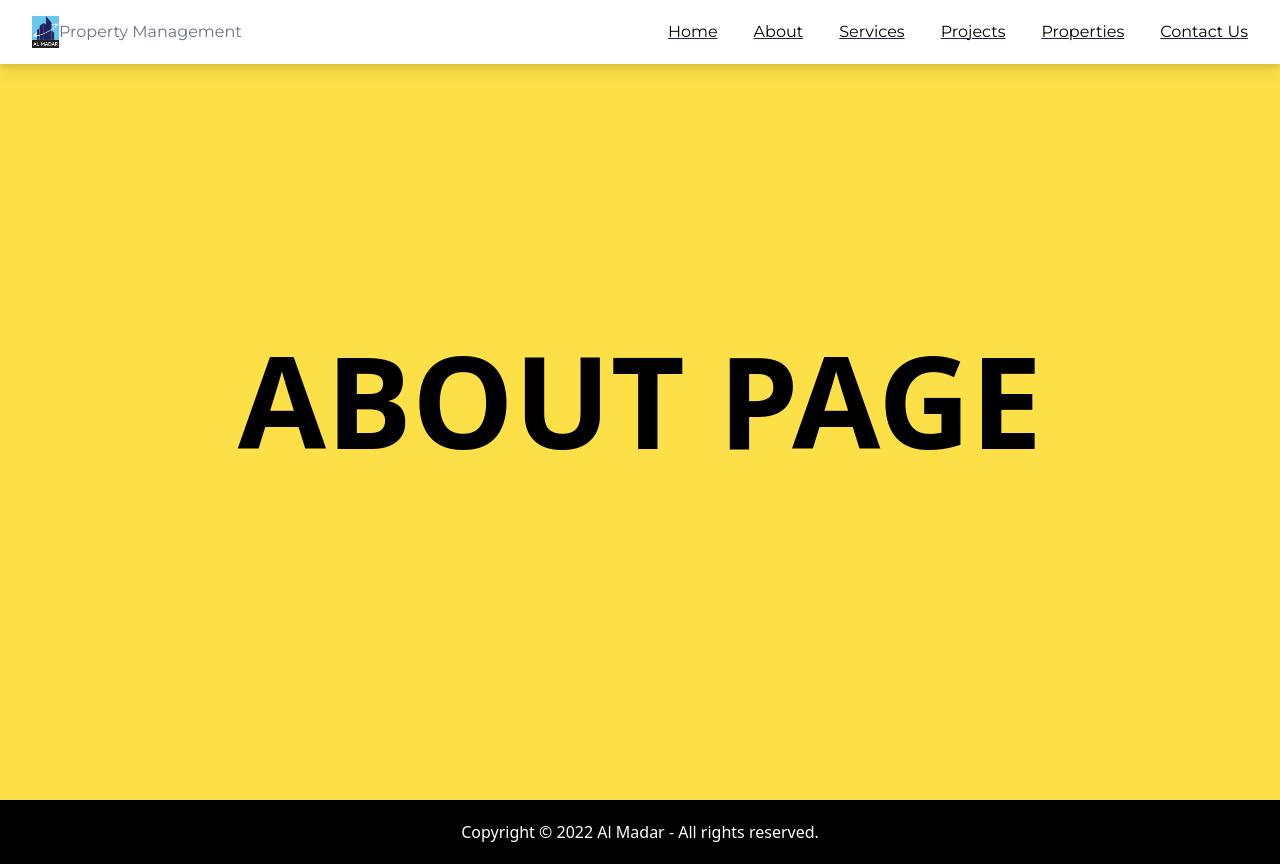
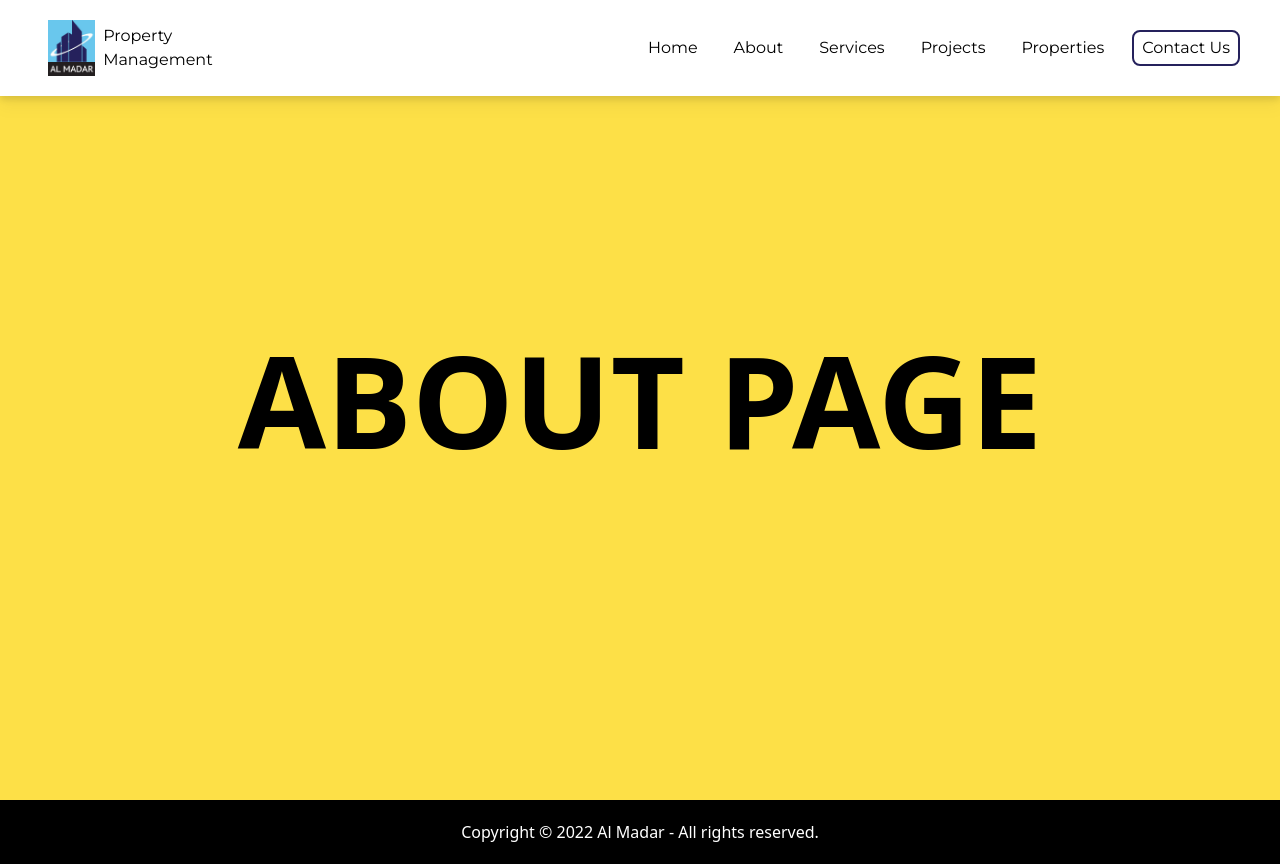
Before and after one commit to deepchandra02/AMPM-website, a React (Create React App) app: page /about in a window 1280 px wide. Built offline with nearby package versions, Linux system fonts and the light colour scheme.

Commit message:
navbar style final

```diff
--- a/src/components/Navbar.jsx
+++ b/src/components/Navbar.jsx
@@ -9,8 +9,8 @@ const Navbar = () => {
   const handleClose = () => setNav(!nav);
 
   return (
-    <nav className="bg-white h-16 w-screen fixed drop-shadow-lg">
-      <div className="justify-around px-6">
+    <nav className="bg-white h-18 w-screen fixed drop-shadow-lg">
+      <div className="justify-around px-2 lg:px-10">
         <div className="flex justify-between">
           <div className="flex space-x-7">
             <div>
@@ -19,20 +19,19 @@ const Navbar = () => {
                 to="/"
                 className="flex items-center justify-start py-4 px-2"
               >
-                {/* cant' make responsive */}
-                <img className="h-8 w-auto md:h-15" src={Logo} alt="logo" />
-                <span className="font-montserrat text-gray-500 text-md">
-                  Property Management
+                <img className="h-14 w-auto" src={Logo} alt="logo" />
+                <span className="p-2 text-black font-montserrat">
+                  Property <br /> Management
                 </span>
               </Link>
             </div>
           </div>
           {/* <!-- Navbar items --> */}
-          <div className="hidden md:flex justify-end items-center space-x-5 ">
-            <Link to="/" className="nav-items">
+          <div className="hidden lg:flex justify-end items-center space-x-5 ">
+            <Link to="/" id="/" className="nav-items">
               Home
             </Link>
-            <Link to="/about" className="nav-items">
+            <Link to="/about" id="about" className="nav-items">
               About
             </Link>
             <Link to="/services" className="nav-items">
@@ -44,12 +43,15 @@ const Navbar = () => {
             <Link to="/properties" className="nav-items">
               Properties
             </Link>
-            <Link to="/contact" className="nav-items">
+            <Link
+              to="/contact"
+              className="p-2 pt-1 pb-1 current text-black font-montserrat transition duration-300 border-2 border-mpurple rounded-lg hover:bg-mpurple hover:text-white"
+            >
               Contact Us
             </Link>
           </div>
           {/* <!-- Mobile menu button --> */}
-          <div className="md:hidden flex items-center" onClick={handleClick}>
+          <div className="lg:hidden flex items-center" onClick={handleClick}>
             <button className="outline-none mobile-menu-button">
               <svg
                 className="w-8 h-8"
@@ -71,7 +73,6 @@ const Navbar = () => {
       </div>
 
       {/* <!-- mobile menu --> */}
-      {/* <div className={!nav ? "hidden" : "absolute bg-zinc-200 w-full px-8"}> */}
       <ul className={!nav ? "hidden" : "absolute bg-zinc-200 w-full px-8"}>
         <li className="border-b-2 border-zinc-300 w-full">
           <Link onClick={handleClose} to="/">
--- a/src/index.css
+++ b/src/index.css
@@ -12,5 +12,5 @@
 }
 
 .nav-items {
-  @apply p-2 text-black underline decoration-mpurple decoration-1 font-montserrat hover:text-mpurple transition duration-300
+  @apply p-2 text-black target:underline hover:underline decoration-mpurple decoration-1 font-montserrat transition duration-1000 hover:font-medium hover:text-mpurple
 }
--- a/src/pages/about.jsx
+++ b/src/pages/about.jsx
@@ -2,7 +2,10 @@ import React from "react";
 
 const About = () => {
   return (
-    <div className="h-screen flex justify-center items-center bg-yellow-300">
+    <div
+      id="/about"
+      className="h-screen flex justify-center items-center bg-yellow-300"
+    >
       <h1 className="text-9xl uppercase font-black">About Page</h1>
     </div>
   );
```
